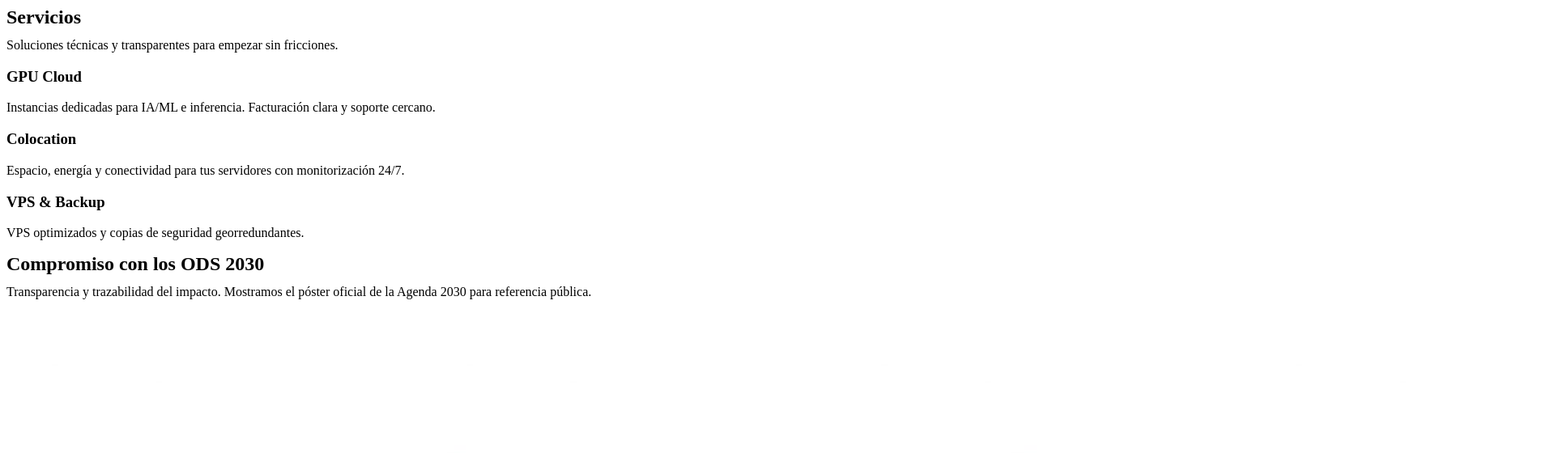
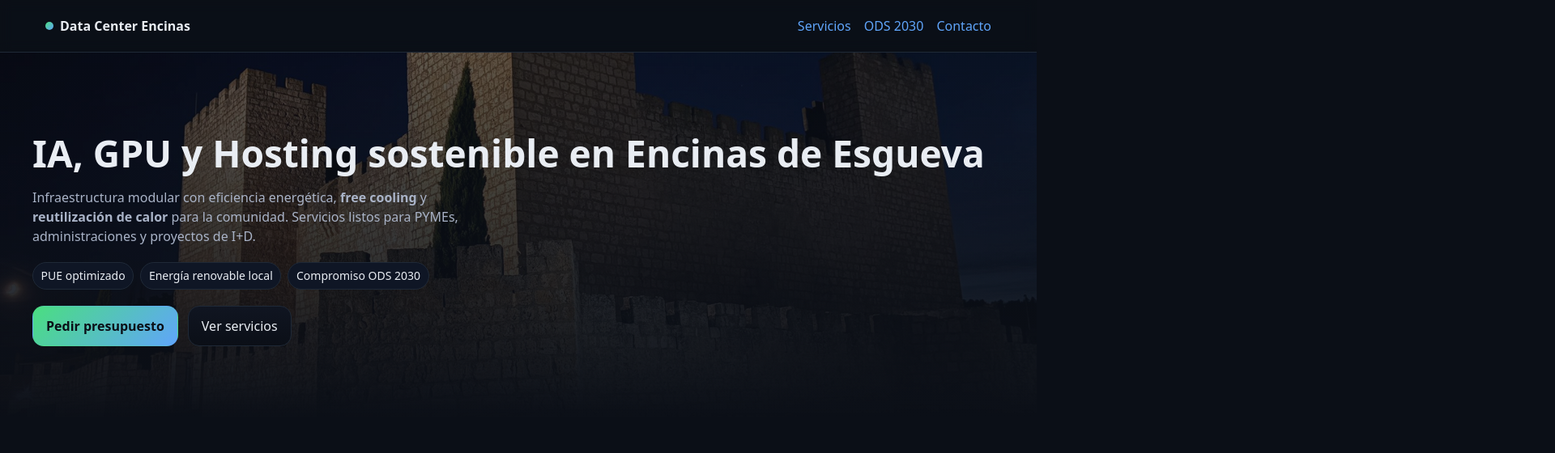
Before and after one commit to damoclespascual1975-blip/data-center-encinas, a plain HTML site: page index.html in a window 1280 px wide. Shown: the top 560 px of the page at 81% size, 1920 px wide, since content can reach past the window. Drawn offline with Linux system fonts and the light colour scheme.

Commit message:
Update index.html

```diff
--- a/index.html
+++ b/index.html
@@ -1,4 +1,100 @@
 <!doctype html>
+<html lang="es">
+<head>
+  <meta charset="utf-8" />
+  <meta name="viewport" content="width=device-width, initial-scale=1" />
+  <title>Data Center Encinas — IA, GPU y Hosting Sostenible</title>
+  <meta name="description" content="Centro de datos modular y sostenible en Encinas de Esgueva: GPU Cloud, colocation, VPS y soluciones alineadas con los ODS 2030." />
+
+  <style>
+    :root{
+      --bg:#0b0f17; --fg:#e9edf3; --muted:#a9b3c7; --brand:#4ade80; --brand-2:#60a5fa;
+      --card:#111827; --border:#1f2937; --accent:#f59e0b;
+      --max:1200px;
+      --radius:1.25rem;
+    }
+    *{box-sizing:border-box}
+    html,body{margin:0; padding:0; background:var(--bg); color:var(--fg); font-family:system-ui,-apple-system,Segoe UI,Roboto,Ubuntu,"Helvetica Neue",Arial,"Noto Sans",sans-serif; line-height:1.5}
+    img{max-width:100%; height:auto; display:block}
+    a{color:var(--brand-2); text-decoration:none}
+    a:hover{text-decoration:underline}
+    .container{width:100%; max-width:var(--max); margin-inline:auto; padding-inline:1rem}
+    header{position:sticky; top:0; z-index:50; backdrop-filter:saturate(1.2) blur(8px); background:rgba(11,15,23,.6); border-bottom:1px solid var(--border)}
+    nav{display:flex; align-items:center; justify-content:space-between; min-height:64px}
+    .brand{display:flex; gap:.5rem; align-items:center; font-weight:700}
+    .brand .dot{width:10px; height:10px; border-radius:999px; background:linear-gradient(135deg,var(--brand),var(--brand-2))}
+    .navlinks{display:flex; gap:1rem; flex-wrap:wrap}
+    .btn{display:inline-flex; align-items:center; justify-content:center; gap:.5rem; padding:.75rem 1rem; border-radius:.875rem; border:1px solid var(--border); background:linear-gradient(180deg,#101521,#0b0f17); color:var(--fg)}
+    .btn.primary{border-color:transparent; background:linear-gradient(135deg,var(--brand),var(--brand-2)); color:#0b0f17; font-weight:700}
+
+    /* HERO */
+    .hero{position:relative; isolation:isolate;}
+    .hero::before{
+      content:""; position:absolute; inset:0; z-index:-2;
+      background:
+        linear-gradient(180deg, rgba(11,15,23,.65) 0%, rgba(11,15,23,.85) 60%, #0b0f17 100%),
+        url('castillo.jpg') center/cover no-repeat;
+    }
+    .hero .inner{padding:clamp(3rem, 7vw, 7rem) 0}
+    .hero h1{font-size:clamp(1.8rem, 3.6vw, 3rem); margin:0 0 .5rem}
+    .hero p{color:var(--muted); margin:0 0 1.25rem; max-width:60ch}
+    .badges{display:flex; gap:.5rem; flex-wrap:wrap; margin:.75rem 0 0}
+    .badge{font-size:.875rem; padding:.35rem .6rem; border:1px solid var(--border); border-radius:999px; color:var(--fg); background:#0f1625}
+
+    /* SECTIONS */
+    section{scroll-margin-top:90px;}
+    .section{padding:clamp(2rem, 5vw, 4rem) 0}
+    .grid{display:grid; gap:1rem}
+    @media (min-width: 768px){.grid.cols-3{grid-template-columns:repeat(3, 1fr)} }
+    @media (min-width: 768px){.grid.cols-2{grid-template-columns:repeat(2, 1fr)} }
+    .card{background:var(--card); border:1px solid var(--border); border-radius:var(--radius); padding:1rem}
+    .card h3{margin:.25rem 0 .5rem}
+    .muted{color:var(--muted)}
+
+    /* ODS Poster wrapper */
+    .ods-wrap{display:flex; justify-content:center}
+    .ods{width:min(100%, 1100px); border:1px solid var(--border); border-radius:var(--radius); overflow:hidden; box-shadow:0 10px 40px rgba(0,0,0,.35)}
+    .ods figcaption{padding:.75rem 1rem; background:#0f1625; border-top:1px solid var(--border); font-size:.95rem; color:var(--muted)}
+
+    /* CONTACTO */
+    form{display:grid; gap:.75rem}
+    input, textarea{background:#0f1625; color:var(--fg); border:1px solid var(--border); border-radius:.75rem; padding:.75rem}
+    textarea{min-height:120px; resize:vertical}
+
+    footer{border-top:1px solid var(--border); padding:2rem 0; color:var(--muted)}
+  </style>
+</head>
+<body>
+  <header>
+    <div class="container">
+      <nav>
+        <div class="brand"><span class="dot"></span> Data Center Encinas</div>
+        <div class="navlinks">
+          <a href="#servicios">Servicios</a>
+          <a href="#ods">ODS 2030</a>
+          <a href="#contacto">Contacto</a>
+        </div>
+      </nav>
+    </div>
+  </header>
+
+  <main>
+    <section class="hero" id="inicio">
+      <div class="container inner">
+        <h1>IA, GPU y Hosting sostenible en Encinas de Esgueva</h1>
+        <p>Infraestructura modular con eficiencia energética, <strong>free cooling</strong> y <strong>reutilización de calor</strong> para la comunidad. Servicios listos para PYMEs, administraciones y proyectos de I+D.</p>
+        <div class="badges">
+          <span class="badge">PUE optimizado</span>
+          <span class="badge">Energía renovable local</span>
+          <span class="badge">Compromiso ODS 2030</span>
+        </div>
+        <div style="margin-top:1.25rem; display:flex; gap:.75rem; flex-wrap:wrap">
+          <a class="btn primary" href="#contacto">Pedir presupuesto</a>
+          <a class="btn" href="#servicios">Ver servicios</a>
+        </div>
+      </div>
+    </section>
+
     <section class="section" id="servicios">
       <div class="container">
         <h2 style="margin:0 0 .75rem">Servicios</h2>
@@ -20,21 +116,18 @@
       </div>
     </section>
 
-
     <section class="section" id="ods">
       <div class="container">
         <h2 style="margin:0 0 .75rem">Compromiso con los ODS 2030</h2>
         <p class="muted" style="margin:0 0 1rem">Transparencia y trazabilidad del impacto. Mostramos el póster oficial de la Agenda 2030 para referencia pública.</p>
         <div class="ods-wrap">
           <figure class="ods">
-<!-- IMPORTANTE: coloca el archivo junto a index.html y nómbralo exactamente 'ods-2030.jpg' -->
             <img src="ods-2030.jpg" alt="Póster oficial de los Objetivos de Desarrollo Sostenible 2030" loading="lazy">
             <figcaption>Fuente: Naciones Unidas (uso informativo). Si no ves la imagen, revisa el nombre del archivo y su ubicación.</figcaption>
           </figure>
         </div>
       </div>
     </section>
-
 
     <section class="section" id="contacto">
       <div class="container">
@@ -51,7 +144,6 @@
           </div>
           <div class="card">
             <h3>También por email</h3>
-<!-- SUSTITUYE ESTE EMAIL POR EL TUYO SI QUIERES -->
             <p class="muted">Prefieres escribir directamente: <a id="directEmail" href="mailto:mpascual582@alumno.uned.es">mpascual582@alumno.uned.es</a></p>
             <p class="muted">Dirección: Encinas de Esgueva (Valladolid)</p>
           </div>
@@ -60,20 +152,15 @@
     </section>
   </main>
 
-
   <footer>
     <div class="container">
       <small>© <span id="y"></span> Data Center Encinas · Proyecto local, impacto global.</small>
     </div>
   </footer>
 
-
   <script>
-// Año dinámico
     document.getElementById('y').textContent = new Date().getFullYear();
 
-
-// Formulario: abre mailto con los datos
     document.getElementById('contactForm').addEventListener('submit', function(e){
       e.preventDefault();
       const data = new FormData(e.target);
```
Lines whose indentation alone changed are shown as unchanged.
